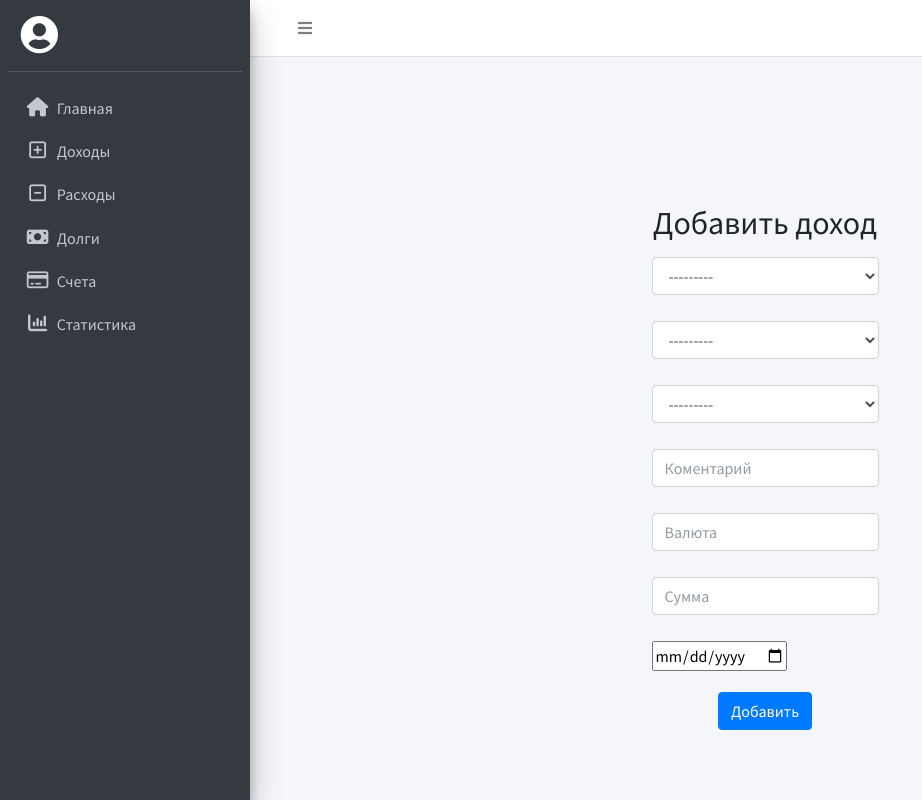
After one commit to neprostoilya/bookkeeping_web, a Django app: page /incomes/add_income/ in a window 1280 px wide. The commit adds this page. Shown: the whole page, without its empty margins (0-922 px from the left). Run offline with Django 4.2, Linux system fonts and the light colour scheme; data that the repository does not hold is empty; parts of the project's set-up code (start-up, migrations or seed data) failed here and were passed over; some libraries are stand-ins or nearby versions.

Commit message:
Completed: - Добавлено страница доходов - Распил главной страницы - Изменение иконок leftbar TODO: - Доделать форму создания дохода - Закончить делать страничку доходов - Добавить страницу расходов

```diff
--- a/bookkeeping_site/forms.py
+++ b/bookkeeping_site/forms.py
@@ -1,3 +1,4 @@
+import datetime
 from django import forms
 from django.contrib.auth.forms import AuthenticationForm, UserCreationForm
 
@@ -110,13 +111,13 @@ class UserIncomesForm(forms.ModelForm):
             }),
             'subcategory': forms.Select(attrs={
                 'class': 'form-control',
-                'placeholder': 'Зачислить на счет'
+                'placeholder': 'Подкатегория'
             }),
             'account': forms.Select(attrs={
                 'class': 'form-control',
                 'placeholder': 'Счет'
             }),
-            'comment': forms.Textarea(attrs={
+            'comment': forms.TextInput(attrs={
                 'class': 'form-control',
                 'placeholder': 'Коментарий'
             }),
@@ -130,6 +131,7 @@ class UserIncomesForm(forms.ModelForm):
             }),
             'created_at': forms.DateInput(attrs={
                 'class': 'form-control',
-                'placeholder': 'Дата'
+                'placeholder': 'Дата',
+                'value': '2017-06-01'
             })
         }
--- a/bookkeeping_site/models.py
+++ b/bookkeeping_site/models.py
@@ -1,3 +1,5 @@
+import datetime
+
 from django.db import models
 from django.contrib.auth.models import User
 
@@ -289,7 +291,7 @@ class UserIncomes(models.Model):
         verbose_name='Счет'
     )
     comment = models.CharField(
-        max_length=350,
+        max_length=150,
         null=True,
         blank=True
     )
--- /dev/null
+++ b/bookkeeping_site/templates/bookkeeping/add_income.html
@@ -0,0 +1,48 @@
+{% extends 'base.html' %}
+
+{% block title %}
+    {{ title }}
+{% endblock title %}
+
+{% block main %}
+<div class="content-wrapper">
+    <br>
+    <div><div style="margin-top: 10%;"></div></div>
+    <div class="d-flex justify-content-center">
+        <div class="add_income">
+            <div class="card-body">
+                <form action="#!" class="login-form" method="post" enctype="multipart/form-data">
+                    <h2 class="font-monospace text-center fw-bolder">Добавить доход</h2>
+                    <div><div style="margin-top: 4%;"></div></div>
+                    {% csrf_token %}
+                    <div class="form-group">
+                        {{ income_form.category  }}
+                    </div>
+                    <div class="form-group">
+                        {{ income_form.subcategory }}
+                    </div>
+                    <div class="form-group">
+                        {{ income_form.account }}
+                    </div>
+                    <div class="form-group">
+                        {{ income_form.comment }}
+                    </div>
+                    <div class="form-group">
+                        {{ income_form.currency }}
+                    </div>
+                    <div class="form-group">
+                        {{ income_form.sum }}
+                    </div>
+                    <div class="form-group">
+                        <input id="date" type="date" value="{{ income_form.created_at.value }}"/>
+                    </div>
+                    <div><div style="margin-top: 5%;"></div></div>
+                    <div class="d-flex justify-content-center">
+                        <button class="btn btn-primary"type="submit">Добавить</button>
+                    </div>
+                </form>
+            </div>
+        </div>
+    </div>
+</div>
+{% endblock main %}
--- a/bookkeeping_site/templates/bookkeeping/components/_table.html
+++ b/bookkeeping_site/templates/bookkeeping/components/_table.html
@@ -1,7 +1,7 @@
 <div class="table-div">
     <div class="table-responsive">
-        <table class="table table-bordered table-hover table-striped">
-            <thead class="table-dark">
+        <table class="table table-bordered table-striped  table-dark table-hover">
+            <thead>
                 <tr>
                     <th class="text-light md font-monospace">Название</th>
                     <th class="text-light md font-monospace">Курс</th>
--- a/bookkeeping_site/templates/bookkeeping/create_account.html
+++ b/bookkeeping_site/templates/bookkeeping/create_account.html
@@ -7,7 +7,7 @@
 {% block main %}
 <div class="content-wrapper">
     <br>
-    <div><div style="margin-top: 17%;"></div></div>
+    <div><div style="margin-top: 10%;"></div></div>
     <div class="d-flex justify-content-center">
         <div class="create_account">
             <div class="card-body">
--- a/bookkeeping_site/templates/bookkeeping/incomes.html
+++ b/bookkeeping_site/templates/bookkeeping/incomes.html
@@ -10,8 +10,6 @@
     <div class="div-btn-accounts">
         <a href="#!"><button class="btn btn-primary btn-lg"><i class="bi bi-plus"></i>Добавить</button></a>
     </div>
-    <div class="table-div d-flex justify-content-center">
-        {% include 'bookkeeping/components/_table_incomes.html' %}
-    </div>
+    {% include 'bookkeeping/components/_table_incomes.html' %}
 </div>
 {% endblock main %}
--- a/bookkeeping_site/templates/bookkeeping/login_authentication.html
+++ b/bookkeeping_site/templates/bookkeeping/login_authentication.html
@@ -20,7 +20,7 @@
     </div>
     <div><div style="margin-top: 10%;"></div></div>
     {% else %}
-    <div><div style="margin-top: 17%;"></div></div>
+    <div><div style="margin-top: 10%;"></div></div>
     {% endif %}
     <div class="d-flex justify-content-center">
         <div class="login">
--- a/bookkeeping_site/urls.py
+++ b/bookkeeping_site/urls.py
@@ -9,9 +9,10 @@ urlpatterns = [
     path('logout', user_logout, name='logout'),
     path('register', register, name='register'),
     path('accounts/', UserAccountPage.as_view(), name='accounts'),
-    path('accounts/create_accounts/', account, name='account'),
+    path('accounts/create_accounts/', create_account_page, name='account'),
     path('accounts/create_account', create_account, name='create_account'),
-    path('accounts/transfer_to_account/', transfer_to_account, name='transfer_to_account'),
+    path('accounts/transfer_to_account/', transfer_to_account_page, name='transfer_to_account'),
     path('accounts/transfer', transfer, name='transfer'),
     path('incomes/', UserIncomesPage.as_view(), name='incomes'),
+    path('incomes/add_income/', add_income_page, name='add_income'),
 ]
--- a/bookkeeping_site/views.py
+++ b/bookkeeping_site/views.py
@@ -1,3 +1,5 @@
+import datetime
+
 from django.contrib.auth import login, logout
 from django.contrib import messages
 from django.views.generic import DetailView, ListView
@@ -78,7 +80,7 @@ class UserAccountPage(ListView):
         context['total_sum'] = get_total_sum_account(self.request)
         return context
 
-def account(request):
+def create_account_page(request):
     """Страница создания счета"""
     context = {
         'title': 'Создание счета',
@@ -99,8 +101,8 @@ def create_account(request):
         messages.error(request, 'Не верное заполнение формы!')
         return redirect('accounts')
 
-def transfer_to_account(request):
-    """Страница перевода с счета на счет"""
+def transfer_to_account_page(request):
+    """Страничка перевода с счета на счет"""
     context = {
         'title': 'Перевести на счет',
         'transfer_form': TransferToAccountForm(),
@@ -115,7 +117,7 @@ def transfer(request):
         transfer.user = request.user
         transfer.sum = int(form.cleaned_data['som'])
         get_total_sum_transfer(transfer)
-        # transfer.save()
+        transfer.save()
         return redirect('accounts')
     else:
         messages.error(request, 'Не верное заполнение формы!')
@@ -135,3 +137,14 @@ class UserIncomesPage(ListView):
         )
         context['incomes'] = incomes
         return context
+
+def add_income_page(request):
+    """Страничка добавления дохода"""
+    initial_data = {
+        'created_at' : datetime.datetime.now().strftime("%d-%m-%Y"),
+    }
+    context = {
+        'title': 'Добавление дохода',
+        'income_form': UserIncomesForm(initial=initial_data),
+    }
+    return render(request, 'bookkeeping/add_income.html', context)
--- a/templates/components/_javascripts.html
+++ b/templates/components/_javascripts.html
@@ -9,7 +9,7 @@
       <script src="https://cdn.jsdelivr.net/npm/popper.js@1.12.9/dist/umd/popper.min.js" integrity="sha384-ApNbgh9B+Y1QKtv3Rn7W3mgPxhU9K/ScQsAP7hUibX39j7fakFPskvXusvfa0b4Q" crossorigin="anonymous"></script>
       <script src="https://cdn.jsdelivr.net/npm/bootstrap@4.0.0/dist/js/bootstrap.min.js" integrity="sha384-JZR6Spejh4U02d8jOt6vLEHfe/JQGiRRSQQxSfFWpi1MquVdAyjUar5+76PVCmYl" crossorigin="anonymous"></script>
       <script href="https://cdn.jsdelivr.net/npm/bootstrap@5.0.2/dist/css/bootstrap.min.css" rel="stylesheet"integrity="sha384-EVSTQN3/azprG1Anm3QDgpJLIm9Nao0Yz1ztcQTwFspd3yD65VohhpuuCOmLASjC"crossorigin="anonymous"></script>
-
+      <script src="https://kit.fontawesome.com/cb75f5bd43.js" crossorigin="anonymous"></script>
     <script>
 
     function injectSvgSprite(path) {
--- a/templates/components/_leftbar.html
+++ b/templates/components/_leftbar.html
@@ -1,3 +1,4 @@
+
 <!DOCTYPE html>
 <html lang="ru-ru" >
 <head>
@@ -17,6 +18,7 @@
     <link rel="icon" href="/static/vendor/adminlte/img/AdminLTELogo.png" sizes="32x32" type="image/png">
     <!-- Google Font: Source Sans Pro -->
     <link href="https://fonts.googleapis.com/css?family=Source+Sans+Pro:300,400,400i,700" rel="stylesheet">
+    <!-- KIt Icons -->
 </head>
 <body class="hold-transition sidebar-mini  dashboard accent-primary theme-default " >
 <div class="wrapper">
@@ -40,37 +42,37 @@
                     <nav class="mt-2">
                         <ul class="nav nav-pills nav-sidebar flex-column " data-widget="treeview" role="menu" data-collapsible="false">
                             <li class="nav-item">
-                                <a href="#!" class="nav-link">
-                                    <i class="nav-icon fas fa-th-large"></i>
+                                <a href="{% url 'index' %}" class="nav-link">
+                                    <i class="nav-icon fa-solid fa-house"></i>
                                     <p>Главная</p>
                                 </a>
                             </li>
                             <li class="nav-item">
-                                <a href="#!" class="nav-link">
-                                    <i class="nav-icon fas fa-circle"></i> <p>Доходы</p>
+                                <a href="{% url 'incomes' %}" class="nav-link">
+                                    <i class="nav-icon fa-regular fa-square-plus"></i> <p>Доходы</p>
                                 </a>
                             </li>
                             <li class="nav-item">
                                 <a href="#!" class="nav-link">
-                                    <i class="nav-icon fas fa-circle"></i> <p>Расходы</p>
+                                    <i class="nav-icon fa-regular fa-square-minus"></i> <p>Расходы</p>
                                 </a>
                             </li>
                             <li class="nav-item">
                                 <a href="#!" class="nav-link">
-                                    <i class="nav-icon fas fa-circle"></i> <p>Долги</p>
+                                    <i class="nav-icon fa-solid fa-money-bill"></i> <p>Долги</p>
+                                </a>
+                            </li>
+                            <li class="nav-item">
+                                <a href="{% url 'accounts' %}" class="nav-link">
+                                    <i class="nav-icon fa-regular fa-credit-card"></i> <p>Счета</p>
                                 </a>
                             </li>
                             <li class="nav-item">
                                 <a href="#!" class="nav-link">
-                                    <i class="nav-icon fas fa-circle"></i> <p>Счета</p>
-                                </a>
-
-                            </li>
-                            <li class="nav-item">
-                                <a href="#!" class="nav-link">
-                                    <i class="nav-icon fas fa-circle"></i> <p>Статистика</p>
+                                    <i class="nav-icon fa-solid fa-chart-column"></i> <p>Статистика</p>
                                 </a>
                             </li>
+
                             <br>
                         </ul>
                     </nav>
@@ -84,6 +86,8 @@
 <script src="/static/admin/js/vendor/jquery/jquery.js"></script>
 <!-- Bootstrap 4 -->
 <script src="/static/vendor/bootstrap/js/bootstrap.min.js"></script>
+<script src="https://kit.fontawesome.com/cb75f5bd43.js" crossorigin="anonymous"></script>
+
 <!-- AdminLTE App -->
 <script src="/static/vendor/adminlte/js/adminlte.min.js"></script>
 <!-- Django customisations -->
```
Also changed, not shown: bookkeeping_site/templates/bookkeeping/components/_index_page.html (added, +71 -0 lines), bookkeeping_site/templates/bookkeeping/components/_table_incomes.html (+10 -8 lines), bookkeeping_site/templates/bookkeeping/index.html (+1 -71 lines).
